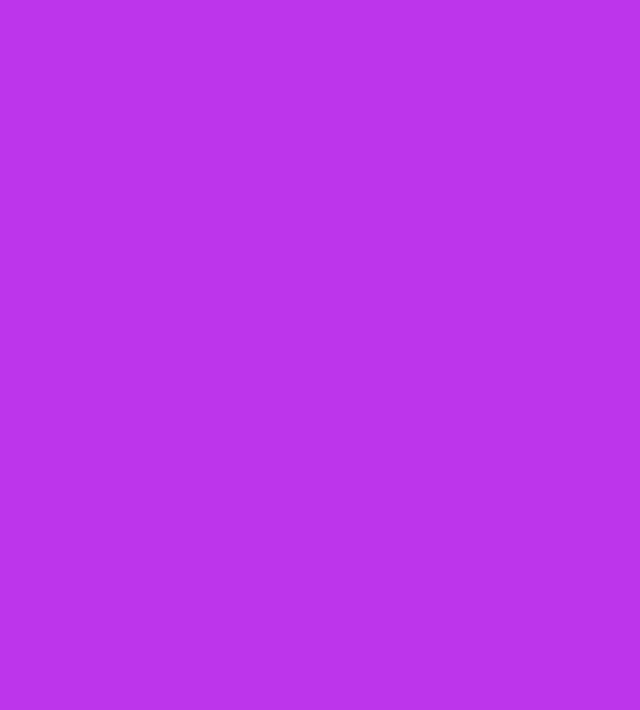
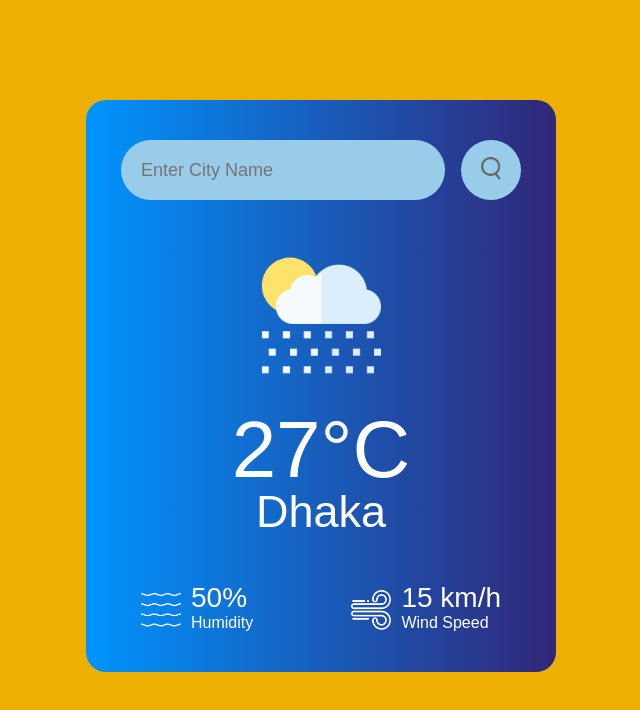
Before and after one commit to Rahib50/Weather-App, a plain HTML site: page index.html in a window 1280 px wide. Shown: the whole page, without its empty margins (319-959 px from the left). Drawn offline with Linux system fonts and the light colour scheme.

Commit message:
Fragment 1

```diff
--- a/index.html
+++ b/index.html
@@ -6,5 +6,60 @@
     <title>Weather App</title>
     <link rel="stylesheet" href="styles.css" />
   </head>
-  <body></body>
+  <body>
+    <div class="card">
+      <div class="search">
+        <input type="text" placeholder="Enter City Name" spellcheck="false" />
+        <button>
+          <img src="images/search.png" alt="" />
+        </button>
+      </div>
+      <div class="weather">
+        <img src="images/rain.png" class="weather-icon" />
+        <h1 class="temp">27°C</h1>
+        <h2 class="city">Dhaka</h2>
+        <div class="details">
+          <div class="col">
+            <img src="images/humidity.png" alt="" />
+            <div>
+              <p class="humidity">50%</p>
+              <p>Humidity</p>
+            </div>
+          </div>
+          <div class="col">
+            <img src="images/wind.png" alt="" />
+            <div>
+              <p class="wind">15 km/h</p>
+              <p>Wind Speed</p>
+            </div>
+          </div>
+        </div>
+      </div>
+    </div>
+    <script>
+      const apiKey = "0dd0ac162b4774deb08069dd92ceeb05";
+      const apiUrl =
+        "https://api.openweathermap.org/data/2.5/weather?units=metric&q=";
+
+      const searchBox = document.querySelector(".search input");
+      const searchBtn = document.querySelector(".search button");
+
+      async function checkWeather(city) {
+        const response = await fetch(apiUrl + city + `&appid=${apiKey}`);
+        var data = await response.json();
+
+        console.log(data);
+        document.querySelector(".city").innerHTML = data.name;
+        document.querySelector(".temp").innerHTML =
+          Math.round(data.main.temp) + "°C";
+        document.querySelector(".humidity").innerHTML =
+          data.main.humidity + "%";
+        document.querySelector(".wind").innerHTML = data.wind.speed + " km/h";
+      }
+
+      searchBtn.addEventListener("click", () => {
+        checkWeather(searchBox.value);
+      });
+    </script>
+  </body>
 </html>
--- a/styles.css
+++ b/styles.css
@@ -5,5 +5,84 @@
      font-family: 'Poppins', sans-serif;
 }
 body{
-     background: #bd35eb;
+     background: #eeaf04;
 }
+.card{
+     width: 90%;
+     max-width: 470px;
+     background: linear-gradient(90deg, #0094fe, #312678);
+     color: #fff;
+     margin : 100px auto 0;
+     border-radius: 20px;
+     padding: 40px 35px;
+     text-align: center;
+
+}
+.search{
+     width: 100%;
+     display: flex;
+     align-items: center;
+     justify-content: space-between;
+}
+.search input{
+     border : 0;
+     outline: 0;
+     background: #98cce9;
+     color: #2a2929;
+     padding: 10px 20px;
+     height: 60px;
+     border-radius: 30px;
+     flex: 1;
+     margin-right: 16px;
+     font-size: 18px;
+
+}
+.search button{
+     border : 0;
+     outline: 0;
+     background: #98cce9;
+     border-radius: 50%;
+     width: 60px;
+     height: 60px;
+     cursor: pointer;
+}
+.search button img{
+     width: 20px;
+}
+.weather-icon{
+     width: 170px;
+     margin-top: 30px;
+}
+.weather h1{
+     font-size: 80px;
+     font-weight: 500;
+}
+
+.weather h2{
+     font-size: 45px;
+     font-weight: 400;
+     margin-top: -10px;
+}
+
+.details{
+     display: flex;
+     align-items: center;
+     justify-content: space-between;
+     padding: 0 20px;
+     margin-top: 50px;
+}
+
+.col{
+     display: flex;
+     align-items: center;
+     text-align: left;
+}
+.col img{
+     width: 40px;
+     margin-right: 10px;
+}
+
+.humidity, .wind{
+     font-size: 28px;
+     margin-top: -6px;
+}
```
